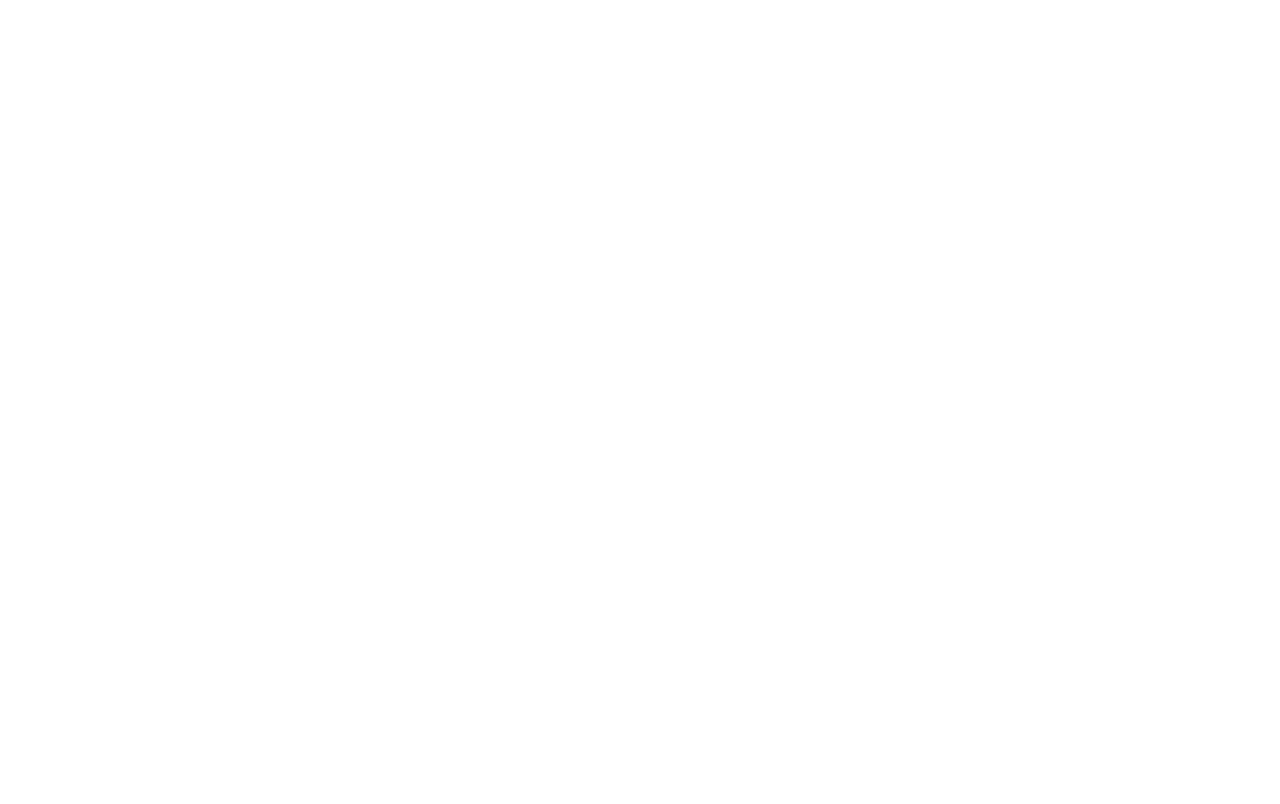
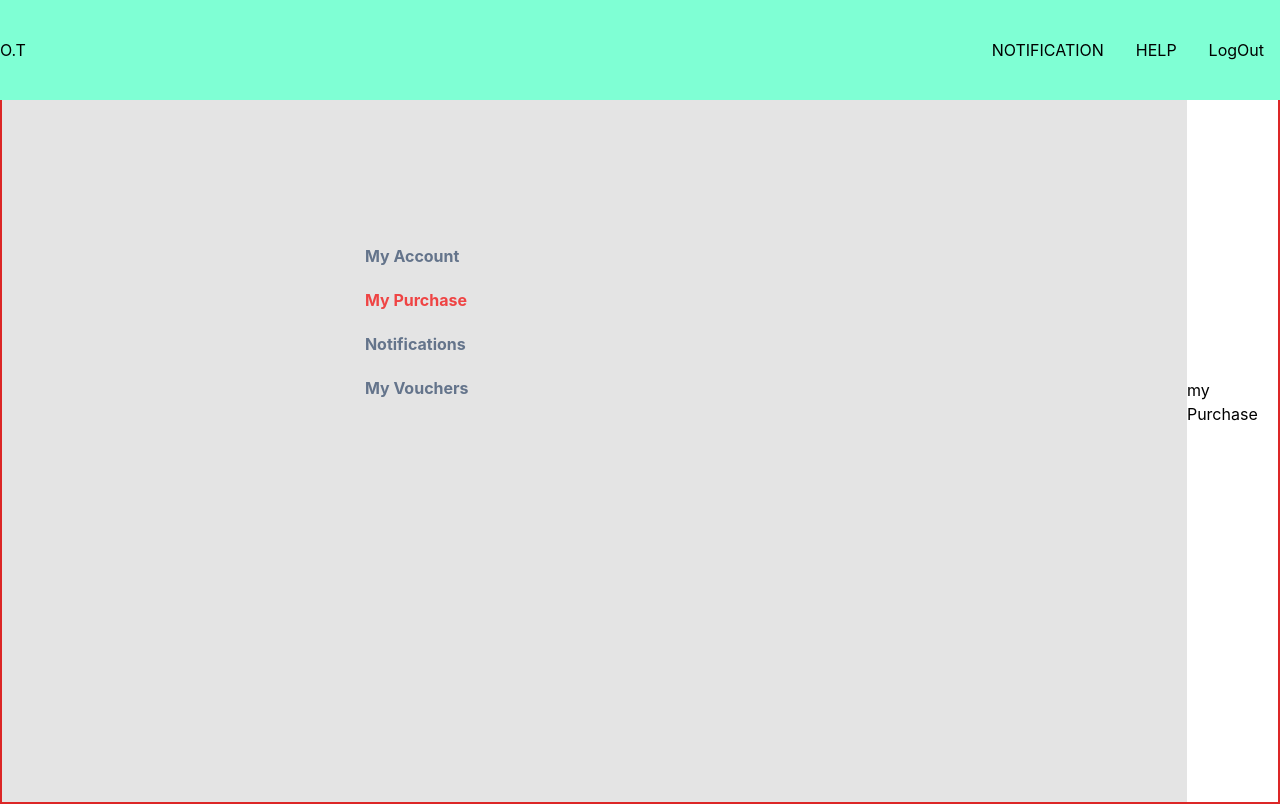
Before and after one commit to 09allude/Online-Tindahan, a React (Create React App) app: page /myPurchase in a window 1280 px wide. Before the commit this address had no page. Built offline with nearby package versions, Linux system fonts and the light colour scheme.

Commit message:
Dashboard Sidebar

```diff
--- a/src/App.js
+++ b/src/App.js
@@ -5,6 +5,9 @@
 import LogIn from "./routers/LogIn";
 import Dashboard from "./routers/Dashboard";
 import MyAccount from "./components/Dashboard_MenuPages/myAccount";
+import MyPurchase from "./components/Dashboard_MenuPages/myPurchase";
+import Notification from "./components/Dashboard_MenuPages/Notification";
+import Voucher from "./components/Dashboard_MenuPages/myVoucher";
 
 import "./index.css";
 
@@ -14,6 +17,9 @@
       <Route path="/" element={<LogIn />} />
       <Route path="/dashboard" element={<Dashboard />} />
       <Route path="/MyAccount" element={<MyAccount />} />
+      <Route path="/myPurchase" element={<MyPurchase />} />
+      <Route path="/notification" element={<Notification />} />
+      <Route path="/myVoucher" element={<Voucher />} />
     </Routes>
   );
 }
--- a/src/components/Dashboard_MenuPages/My_Purchase.js
+++ /dev/null
@@ -1,9 +0,0 @@
-import React from 'react'
-
-const My_Purchase = () => {
-  return (
-    <div>My_Purchase</div>
-  )
-}
-
-export default My_Purchase
--- /dev/null
+++ b/src/components/Dashboard_MenuPages/Notification.js
@@ -0,0 +1,21 @@
+import React from 'react';
+
+import NavBar from '../NavBar';
+import DashboardSideBar from '../Dashboard_SideBar';
+const Notification = () => {
+  return (
+    <div className="flex">
+    <NavBar />
+    <div className="flex justify-center items-center content-center border-solid border-2 border-red-600">
+      <DashboardSideBar sample={'notification'} />
+
+      <div>
+        <h1>Notifications</h1>
+      </div>
+    </div>
+
+    </div>
+  )
+}
+
+export default Notification
--- a/src/components/Dashboard_MenuPages/myAccount.js
+++ b/src/components/Dashboard_MenuPages/myAccount.js
@@ -1,17 +1,22 @@
 import React from 'react';
-
 
 import NavBar from '../NavBar';
 import DashboardSideBar from '../Dashboard_SideBar';
-const  MyAccount = () => {
+const myAccount = () => {
+  return (
+    <div className="flex">
+      <NavBar />
+      {/* className="flex justify-center items-center content-center border-solid border-2 border-red-600" */}
+      <div>
+        <DashboardSideBar sample={'myAccount'} />
 
-  return (
-    <div>
-      <NavBar />
-      <DashboardSideBar sample={'myaccount'} />
+        <div>
+          <h1>My Account</h1>
+        </div>
+      </div>
 
     </div>
   )
 }
 
-export default MyAccount
+export default myAccount
--- /dev/null
+++ b/src/components/Dashboard_MenuPages/myPurchase.js
@@ -0,0 +1,20 @@
+import React from 'react';
+
+import NavBar from '../NavBar';
+import DashboardSideBar from '../Dashboard_SideBar';
+const myPurchase = () => {
+  return (
+    <div>
+      <NavBar />
+      <div className="flex justify-center items-center content-center border-solid border-2 border-red-600">
+        <DashboardSideBar sample={'myPurchase'} />
+
+        <div>
+          <h1>my Purchase</h1>
+        </div>
+      </div>
+    </div>
+  )
+}
+
+export default myPurchase
--- /dev/null
+++ b/src/components/Dashboard_MenuPages/myVoucher.js
@@ -0,0 +1,22 @@
+import React from 'react'
+
+import NavBar from '../NavBar';
+import DashboardSideBar from '../Dashboard_SideBar';
+const myVoucher = () => {
+  return (
+    <div className="flex">
+      <NavBar />
+      <div className="flex justify-center items-center content-center border-solid border-2 border-red-600">
+        <DashboardSideBar sample={'myVoucher'} />
+
+        <div>
+          <h1>myVoucher</h1>
+        </div>
+      </div>
+
+    </div>
+
+  )
+}
+
+export default myVoucher
--- a/src/components/Dashboard_Pages_Styles.css
+++ b/src/components/Dashboard_Pages_Styles.css
@@ -12,7 +12,7 @@
     justify-content: center;
     align-items: center;
     flex-direction: column;
-    width: 30%;
+    width: 70%;
     height: 80vh;
 }
 
--- a/src/components/Dashboard_SideBar.js
+++ b/src/components/Dashboard_SideBar.js
@@ -1,7 +1,6 @@
 import React, { Component } from 'react';
 import "../components/Dashboard_Pages_Styles.css";
-// import myaccount from './Dashboard_MenuPages/myAccount';
-import My_Purchase from './Dashboard_MenuPages/My_Purchase';
+import myAccount from './Dashboard_MenuPages/myAccount';
 
 import { Link, useNavigate } from 'react-router-dom';
 
@@ -12,22 +11,10 @@
    super (props);
    console.log("props from dashboard : ", this.props.sample);
     this.state = {
-      screen:  this.props.sample,
-      myPurchase: false,
-
+      screen: this.props.sample,
+      // myPurchase: false,
     };
   }
-
-  // if(selected === userAccount ) {
-  //   this.setState({ userAccount: true })
-  // }
-
-  // onClick() {
-  //   let navigate = useNavigate()
-  //   console.log("asddfsdf");
-  //   navigate("/myAccount");
-  //   return <myAccount />
-  // }
 
 render () {
 
@@ -37,29 +24,21 @@
       <div className="Dashboard_Menu">
 
         <ul>
-          {/* <li>
-            <Link className="myAccount" onClick={this.onClick}>My Account</Link>
-          </li> */}
+          {/* My_Account = 1st screen onClick Login */}
           <li>
-              <Link className={this.state.screen == "myaccount" ? 'text-red-500' : 'text-slate-500' && 'p-2'}  to="/myAccount">My Account</Link>
+              <Link className={ this.state.screen == "myAccount" ? 'text-red-500' : 'text-slate-500' } to="/myAccount" >My Account</Link>
           </li>
           <li>
-            <Link>My Purchase</Link>
+            <Link className={ this.state.screen == "myPurchase" ? 'text-red-500' : 'text-slate-500' } to="/myPurchase" >My Purchase</Link>
           </li>
           <li>
-            <Link>Notifications</Link>
+            <Link className={ this.state.screen == "notification" ? 'text-red-500' : 'text-slate-500' } to="/notification" >Notifications</Link>
           </li>
           <li>
-            <Link>My Vouchers</Link>
+            <Link className={ this.state.screen == "myVoucher" ? 'text-red-500' : 'text-slate-500' } to="/myVoucher" >My Vouchers</Link>
           </li>
         </ul>
       </div>
-
-      {/* <div id="Menu_Frame" className="Menu_Frame">
-        <MyAccount />
-      </div> */}
-
-      {/* { this.state.visible ? <div> <MyAccount /> <div/> : null } */}
 
     </div>
   )
```
